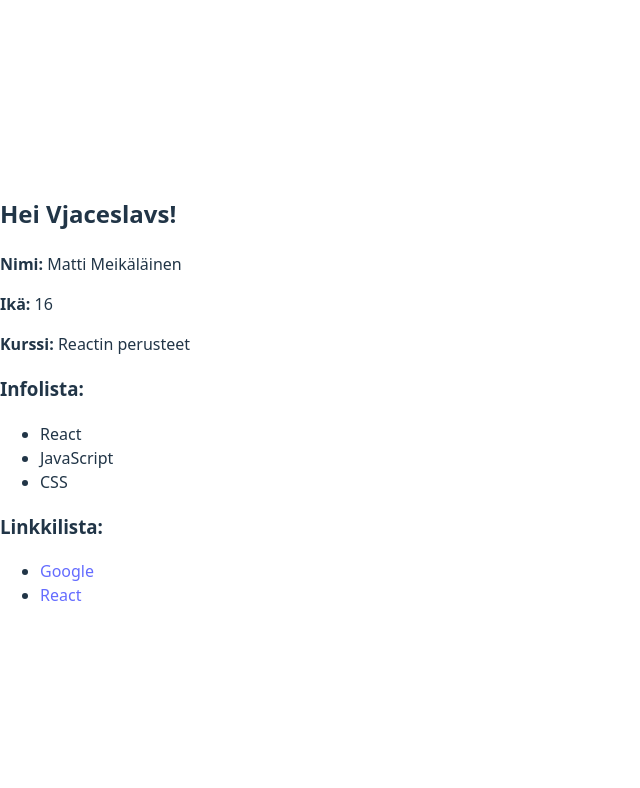
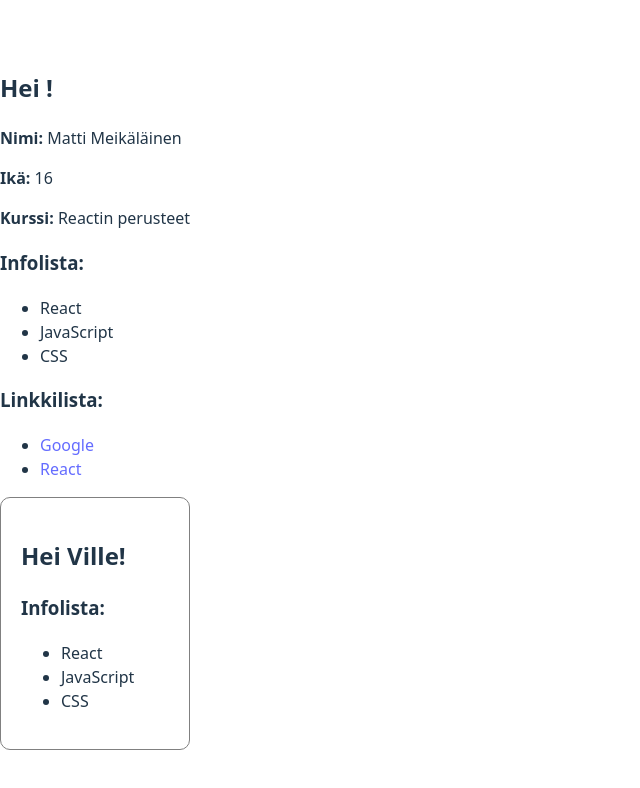
Before and after one commit to VjacTur07/Ohjelmistokomponentit-teht-vi-, a React (Vite) app in the folder Komponentit/: page / in a window 1280 px wide. Shown: the top 788 px of the page, without its empty margins (0-640 px from the left). Built offline with nearby package versions, Linux system fonts and the light colour scheme.

Commit message:
Kayttajakortti

```diff
--- a/Komponentit/src/App.jsx
+++ b/Komponentit/src/App.jsx
@@ -3,6 +3,7 @@ import Hello from "./Tervehdys";
 import OpiskelijaTiedot from "./OpiskelijaTiedot";
 import Infolista from "./Infolista";
 import Linkkilista from "./Linkkilista";
+import Kayttajakortti from "./Kayttajakortti";
 
 function App() {
   const linkit = [
@@ -24,6 +25,7 @@ function App() {
       <OpiskelijaTiedot opiskelija={opiskelijaProps} />
       <Infolista taulukko={tiedot} />
       <Linkkilista lista={linkit} />
+      <Kayttajakortti nimi="Ville" lista={["React", "JavaScript", "CSS"]} />
     </div>
   );
 }
--- /dev/null
+++ b/Komponentit/src/Kayttajakortti.jsx
@@ -0,0 +1,20 @@
+import React from "react";
+import Tervehdys from "./Tervehdys";
+import Infolista from "./Infolista";
+
+const Kayttajakortti = (props) => {
+  return (
+    <div
+      style={{
+        border: "1px solid gray",
+        padding: "20px",
+        borderRadius: "10px",
+      }}
+    >
+      <Tervehdys nimi={props.nimi} />
+      <Infolista taulukko={props.lista} />
+    </div>
+  );
+};
+
+export default Kayttajakortti;
--- a/Komponentit/src/Tervehdys.jsx
+++ b/Komponentit/src/Tervehdys.jsx
@@ -1,8 +1,7 @@
 import * as React from "react";
 
-function Hello() {
-  const name = "Vjaceslavs";
-  return <h2>Hei {name}!</h2>;
+function Hello(props) {
+  return <h2>Hei {props.nimi}!</h2>;
 }
 
 export default Hello;
```
